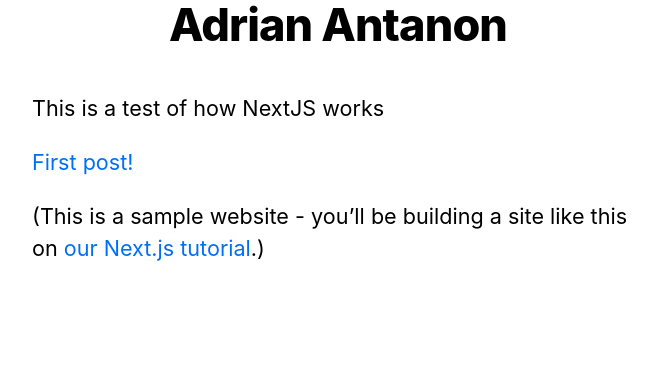
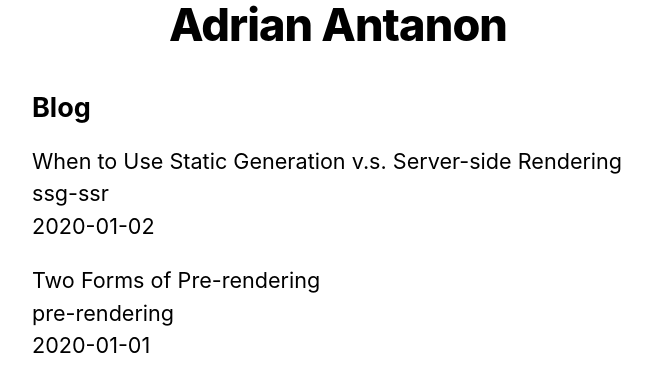
Before and after one commit to Adri-Antanon/LearningNextJS, a Next.js app: page / in a window 1280 px wide. Shown: the part 218-610 px from the top of the page, without its empty margins (302-959 px from the left). Built offline with nearby package versions, Linux system fonts and the light colour scheme.

Commit message:
Pre-rendering and data fetching

```diff
--- /dev/null
+++ b/lib/posts.js
@@ -0,0 +1,35 @@
+import fs from "fs";
+import path from "path";
+import matter from "gray-matter";
+
+const postsDirectory = path.join(process.cwd(), "posts");
+
+export function getSortedPostsData() {
+  // Get file names under /posts
+  const fileNames = fs.readdirSync(postsDirectory);
+  const allPostsData = fileNames.map((fileName) => {
+    // Remove ".md" from file name to get id
+    const id = fileName.replace(/\.md$/, "");
+
+    // Read markdown file as string
+    const fullPath = path.join(postsDirectory, fileName);
+    const fileContents = fs.readFileSync(fullPath, "utf8");
+
+    // Use gray-matter to parse the post metadata section
+    const matterResult = matter(fileContents);
+
+    // Combine the data with the id
+    return {
+      id,
+      ...matterResult.data,
+    };
+  });
+  // Sort posts by date
+  return allPostsData.sort((a, b) => {
+    if (a.date < b.date) {
+      return 1;
+    } else {
+      return -1;
+    }
+  });
+}
--- a/package.json
+++ b/package.json
@@ -9,6 +9,7 @@
   },
   "dependencies": {
     "classnames": "^2.3.1",
+    "gray-matter": "^4.0.3",
     "next": "^10.0.0",
     "react": "17.0.1",
     "react-dom": "17.0.1",
--- a/pages/index.js
+++ b/pages/index.js
@@ -3,21 +3,36 @@
 import Layout, { siteTitle } from "../components/layout";
 import utilStyles from "../styles/utils.module.css";
 
-export default function Home() {
+import { getSortedPostsData } from "../lib/posts";
+
+export async function getStaticProps() {
+  const allPostsData = getSortedPostsData();
+  return {
+    props: {
+      allPostsData,
+    },
+  };
+}
+
+export default function Home({ allPostsData }) {
   return (
     <Layout home>
-      <Head>
-        <title>{siteTitle}</title>
-      </Head>
-      <section className={utilStyles.headingMd}>
-        <p>This is a test of how NextJS works</p>
-        <Link href="/posts/first-post">
-          <a>First post!</a>
-        </Link>
-        <p>
-          (This is a sample website - you’ll be building a site like this on{" "}
-          <a href="https://nextjs.org/learn">our Next.js tutorial</a>.)
-        </p>
+      {/* Keep the existing code here */}
+
+      {/* Add this <section> tag below the existing <section> tag */}
+      <section className={`${utilStyles.headingMd} ${utilStyles.padding1px}`}>
+        <h2 className={utilStyles.headingLg}>Blog</h2>
+        <ul className={utilStyles.list}>
+          {allPostsData.map(({ id, date, title }) => (
+            <li className={utilStyles.listItem} key={id}>
+              {title}
+              <br />
+              {id}
+              <br />
+              {date}
+            </li>
+          ))}
+        </ul>
       </section>
     </Layout>
   );
--- /dev/null
+++ b/posts/pre-rendering.md
@@ -0,0 +1,11 @@
+---
+title: "Two Forms of Pre-rendering"
+date: "2020-01-01"
+---
+
+Next.js has two forms of pre-rendering: **Static Generation** and **Server-side Rendering**. The difference is in **when** it generates the HTML for a page.
+
+- **Static Generation** is the pre-rendering method that generates the HTML at **build time**. The pre-rendered HTML is then _reused_ on each request.
+- **Server-side Rendering** is the pre-rendering method that generates the HTML on **each request**.
+
+Importantly, Next.js lets you **choose** which pre-rendering form to use for each page. You can create a "hybrid" Next.js app by using Static Generation for most pages and using Server-side Rendering for others.
--- /dev/null
+++ b/posts/ssg-ssr.md
@@ -0,0 +1,19 @@
+---
+title: "When to Use Static Generation v.s. Server-side Rendering"
+date: "2020-01-02"
+---
+
+We recommend using **Static Generation** (with and without data) whenever possible because your page can be built once and served by CDN, which makes it much faster than having a server render the page on every request.
+
+You can use Static Generation for many types of pages, including:
+
+- Marketing pages
+- Blog posts
+- E-commerce product listings
+- Help and documentation
+
+You should ask yourself: "Can I pre-render this page **ahead** of a user's request?" If the answer is yes, then you should choose Static Generation.
+
+On the other hand, Static Generation is **not** a good idea if you cannot pre-render a page ahead of a user's request. Maybe your page shows frequently updated data, and the page content changes on every request.
+
+In that case, you can use **Server-Side Rendering**. It will be slower, but the pre-rendered page will always be up-to-date. Or you can skip pre-rendering and use client-side JavaScript to populate data.
```
Also changed, not shown: 1 other file (tests, documents, lock files or other folders).
